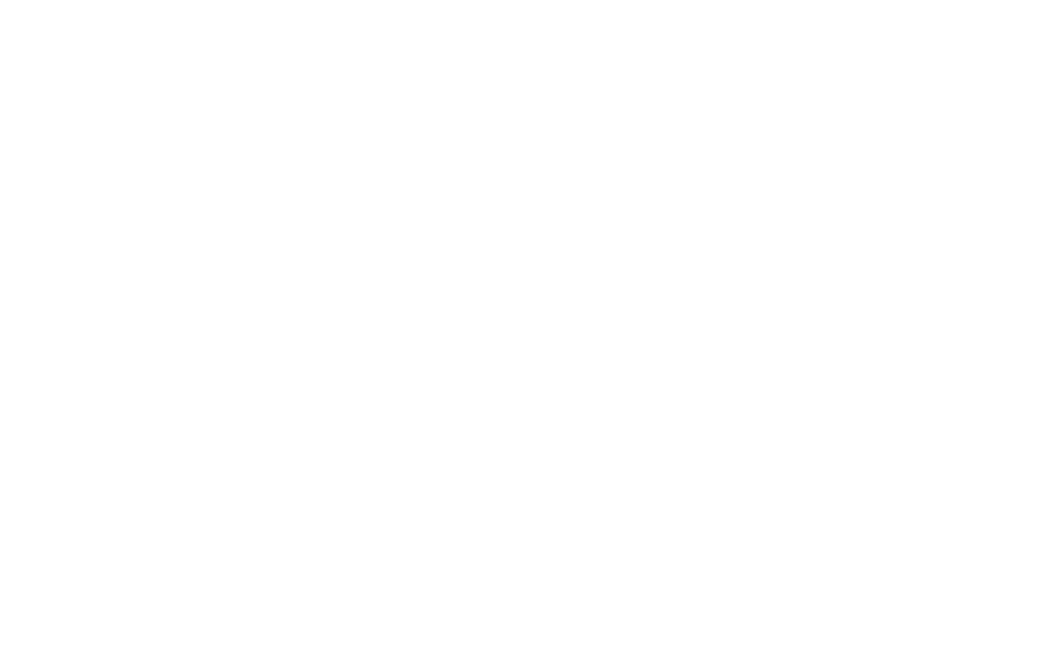
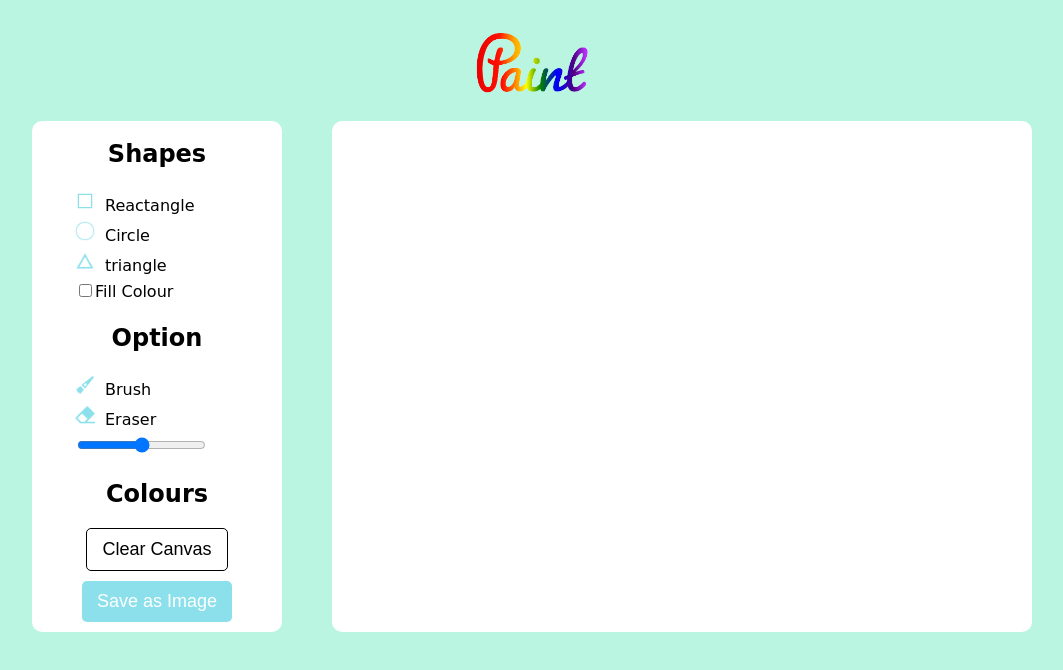
Before and after one commit to Izzah-Salam/PaintApp, a plain HTML site: page index.html in a window 1280 px wide. Shown: the whole page, without its empty margins (108-1171 px from the left). Drawn offline with Linux system fonts and the light colour scheme; a web font is replaced by a local one.

Commit message:
create structure and styling of the printapp

```diff
--- a/index.html
+++ b/index.html
@@ -3,9 +3,54 @@
 <head>
     <meta charset="UTF-8">
     <meta name="viewport" content="width=device-width, initial-scale=1.0">
+    <link rel="stylesheet" href="./style.css">
+    <link rel="preconnect" href="https://fonts.googleapis.com">
+<link rel="preconnect" href="https://fonts.gstatic.com" crossorigin>
+<link href="https://fonts.googleapis.com/css2?family=Playpen+Sans:wght@200;300;400&display=swap" rel="stylesheet">
     <title>Paint App</title>
+
+
 </head>
 <body>
+    <div class="container">
+    <img src="./img/logo.png" width=150px alt="paint logo with multicolours">
+
+
+        <div class="appBox">
+            <div class="toolsbar">
+                <div class="row">
+                    <h2>Shapes</h2>
+                  <ul>
+                    <li><img src="./img/square.png" alt="">Reactangle</li>
+                    <li><img src="./img/circle.png" alt="">Circle</li>
+                    <li><img src="./img/traingle.png" alt="">triangle</li>
+                    <li><input type="checkbox">Fill Colour</li>
+                  </ul>
+                </div>
+                <div class="row">
+                    <h2>Option</h2>
+                  <ul>
+                    <li><img src="./img/brush.png" alt="">Brush</li>
+                    <li><img src="./img/eraser.png" alt="">Eraser</li>
+                    <li><input type="range"></li>
+                  </ul>
+                </div>
+                <div class="row">
+                    <h2>Colours</h2>
+
+                </div>
+                <div class="row">
+                    <button class="clear">Clear Canvas</button>
+                    <button class="saveImg">Save as Image</button>
+
+                </div>
+            </div>
+            <div class="drawingboard">
+
+            </div>
+        </div>
+
+        </div>
 
 </body>
 </html>
--- a/style.css
+++ b/style.css
@@ -0,0 +1,65 @@
+body{
+    background-color: #baf5e1;
+    font-family: 'Playpen Sans', cursive;
+}
+.container{
+    display: flex;
+    justify-content: center;
+    align-items: center;
+    flex-direction: column;
+    margin-bottom: 4rem;
+}
+
+.appBox{
+    display: grid;
+    grid-template-columns: 250px 1fr;
+    column-gap: 50px;
+    padding-bottom: 2rem;
+
+}
+
+.toolsbar{
+    background-color: white;
+    border-radius: 10px;
+    border-bottom: 2rem;
+}
+
+.drawingboard{
+    border-radius: 10px;
+   background-color: white;
+    width: 700px;
+    height: 100%;
+}
+.row h2{
+    text-align: center;
+}
+.row ul li{
+    list-style:none ;
+    font-size: 16px;
+    padding: 3px;
+
+}
+
+.row ul li img{
+    width: 20px;
+    margin-right: 10px;
+}
+
+.row button{
+    display: flex;
+    padding: 10px 15px;
+    margin: 10px auto;
+    font-size: 18px;
+    border-radius: 5px;
+    cursor: pointer;
+}
+.clear{
+    background-color: white;
+    border: 1px solid black;
+}
+
+.saveImg{
+    background-color: #8BE0EB;
+    border: none;
+    color: white;
+}
```
Also changed, not shown: img/brush.png (added), img/circle.png (added), img/eraser.png (added), img/logo.jpg (added), img/logo.png (added), img/square.png (added), img/traingle.png (added).
